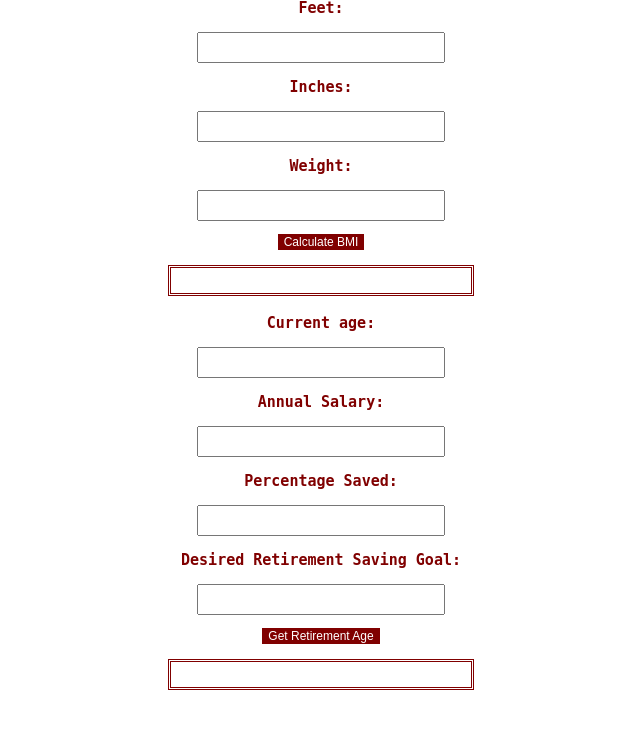
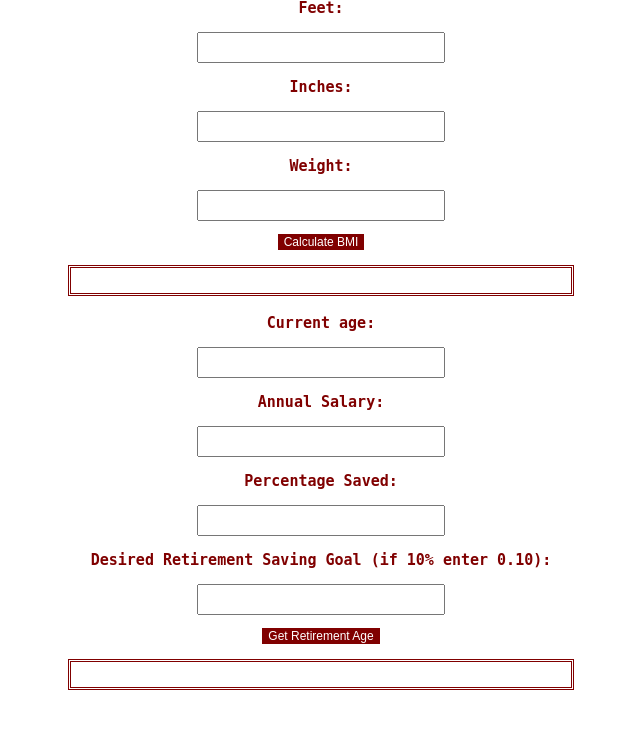
Before and after one commit to malloryDuke/Assign3-4-STQA, a Flask app: page / in a window 1280 px wide. Shown: the part 66-800 px from the top of the page, without its empty margins (319-959 px from the left). Run offline with Flask 2, Linux system fonts and the light colour scheme.

Commit message:
handled invalid inputs

```diff
--- a/src/app.py
+++ b/src/app.py
@@ -19,10 +19,15 @@ def getBMI():
     inches = str(inches)
     weight = str(weight)
 
-    bmi = bmiFunctions.calcBMI(int(feet), int(inches), int(weight))
-    category = bmiFunctions.getBMICategory(bmi)
-    formatBMI = "{:.4f}".format(bmi)
-    return render_template('main.html', bmi= "Your BMI is: " + str(formatBMI) + " [" + category + "]", feet=feet, inches=inches, weight=weight)
+    if ((int(feet) <= 0) or (int(inches) <= 0) or (int(weight) <= 0)):
+        finalBMI = "Feet, inches, or weight cannot be negative or equal to 0 -- Enter a valid feet, inches, or weight"
+    else:
+        bmi = bmiFunctions.calcBMI(int(feet), int(inches), int(weight))
+        category = bmiFunctions.getBMICategory(bmi)
+        formatBMI = "{:.4f}".format(bmi)
+        finalBMI = "Your BMI is: " + str(formatBMI) + " [" + category + "]"
+
+    return render_template('main.html', bmi=finalBMI, feet=feet, inches=inches, weight=weight)
 
 @app.route('/getRetAge', methods=['POST'])
 def getRetAge():
@@ -36,9 +41,20 @@ def getRetAge():
     perSaved = str(perSaved)
     goal = str(goal)
 
-    retAge = retFunctions.getRetirementAge(int(age), int(salary), float(perSaved), int(goal))
-    retCat = retFunctions.getRetirementCategory(retAge)
-    return render_template('main.html', retAge = "Your retirement age is: " + str(retAge) + " - " + retCat, currentAge = age, salary=salary, perSaved=perSaved, goal=goal)
+    if (int(age) <= 0):
+        retAge = "Current age cannot be negative or equal to 0 -- Enter a correct age"
+    elif (int(salary) <= 0):
+        retAge = "Salary cannot be negative or equal to 0 -- Enter a correct salary"
+    elif (float(perSaved) <= 0):
+        retAge = "Percent saved cannot be negative or 0 -- Enter a correct value"
+    elif (int(goal) <= 0):
+        retAge = "Savings goal cannot be negative or 0 -- Enter a valid savings goal"
+    else:
+        retAgeValue = retFunctions.getRetirementAge(int(age), int(salary), float(perSaved), int(goal))
+        retCat = retFunctions.getRetirementCategory(retAgeValue)
+        retAge = "Your retirment age is: " + str(retAgeValue) + " - " + retCat
+
+    return render_template('main.html', retAge = retAge, currentAge = age, salary=salary, perSaved=perSaved, goal=goal)
 
 #host='localhost', port='5050'
 app.run()
--- a/src/templates/main.html
+++ b/src/templates/main.html
@@ -27,7 +27,7 @@
             border: double;
             background: none;
             height: 25px;
-            width: 300px;
+            width: 500px;
             font-weight: bold;
             font-size: 15px;
             text-align: center;
@@ -73,7 +73,7 @@
             <p>
                 <input type="text" name="perSave" style="width: 240px; height: 25px;" value="{{perSaved}}"/>
             </p>
-            <p class="text">Desired Retirement Saving Goal:</p>
+            <p class="text">Desired Retirement Saving Goal (if 10% enter 0.10):</p>
             <p>
                 <input type="number" name="goal" style="width: 240px; height: 25px;" value="{{goal}}"/>
             </p>
```
